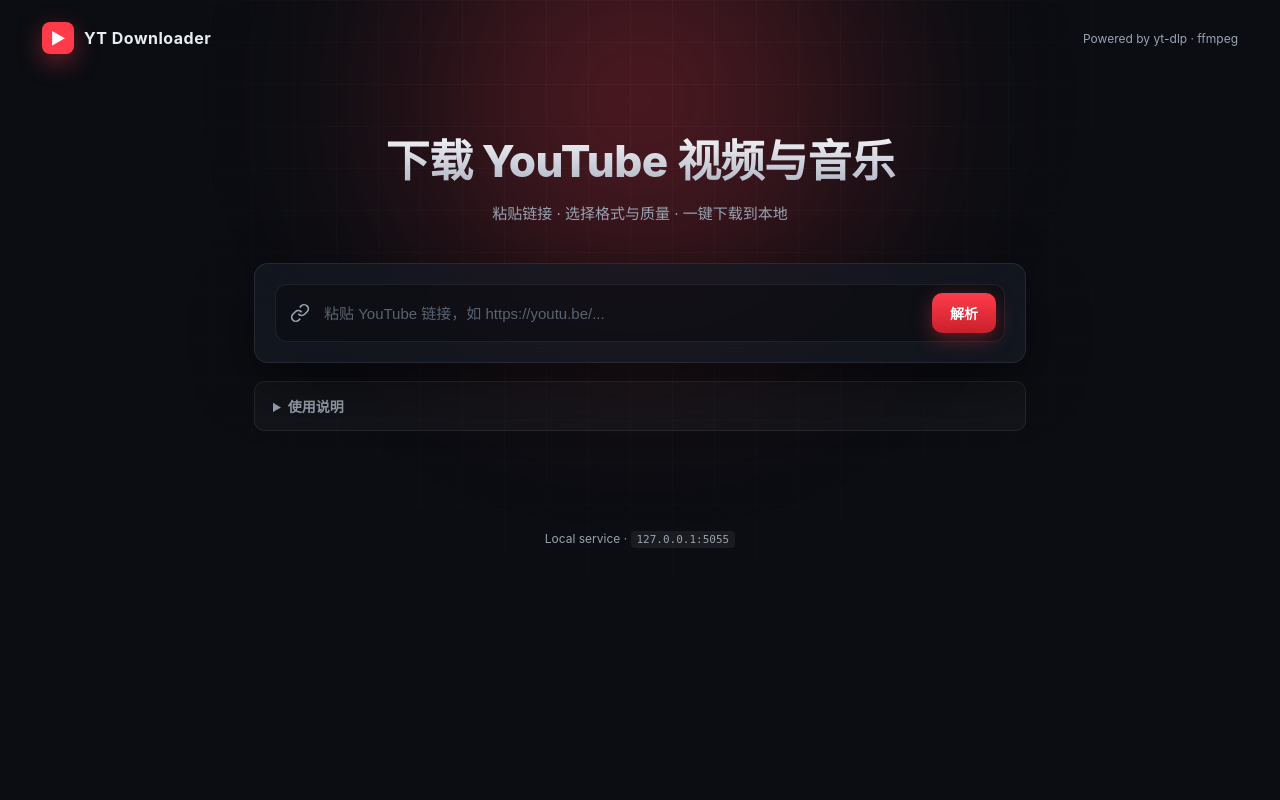
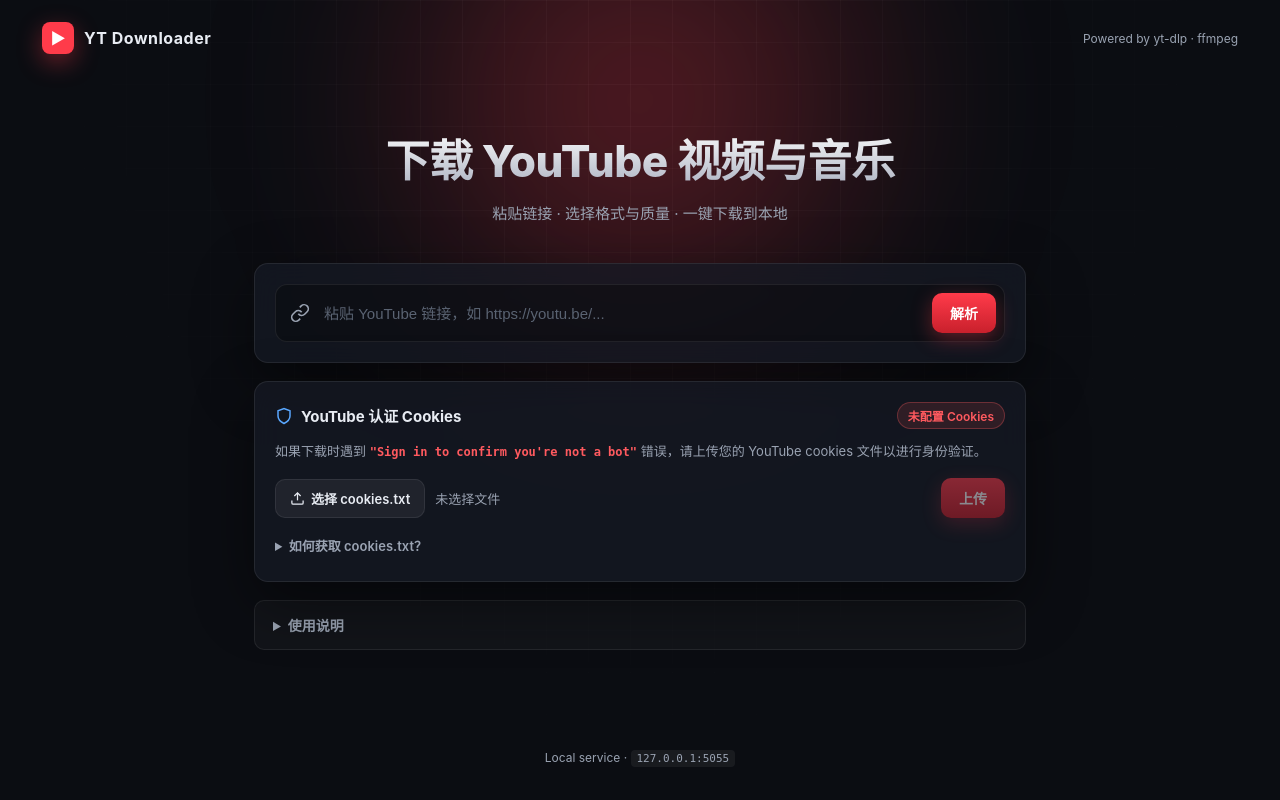
Before and after one commit to peyoba/YouTubedownload, a Flask app: page / in a window 1280 px wide. Run offline with Flask 3, Linux system fonts and the light colour scheme.

Commit message:
feat: add cookies upload endpoint and UI to bypass YouTube bot check

```diff
--- a/app.py
+++ b/app.py
@@ -6,7 +6,6 @@ import shutil
 import subprocess
 from pathlib import Path
 from threading import Thread, Lock
-
 from flask import Flask, render_template, request, jsonify, send_file, abort
 
 app = Flask(__name__)
@@ -14,6 +13,7 @@ app = Flask(__name__)
 BASE_DIR = Path(__file__).parent.resolve()
 DOWNLOAD_DIR = BASE_DIR / "downloads"
 DOWNLOAD_DIR.mkdir(exist_ok=True)
+COOKIES_FILE = BASE_DIR / "cookies.txt"
 
 # 优先使用系统 yt-dlp（通常是最新版本）
 YT_DLP = shutil.which("yt-dlp") or "yt-dlp"
@@ -55,15 +55,23 @@ YTDLP_COMMON_ARGS = [
 ]
 
 
+def cookies_args():
+    """Return --cookies flag args if cookies.txt exists, else empty list."""
+    if COOKIES_FILE.exists():
+        return ["--cookies", str(COOKIES_FILE)]
+    return []
+
+
 def yt_dlp_json(url):
     """调用 yt-dlp -J 获取视频元信息"""
     result = subprocess.run(
-        [YT_DLP, "-J", "--no-warnings", "--no-playlist"] + YTDLP_COMMON_ARGS + [url],
+        [YT_DLP, "-J", "--no-warnings", "--no-playlist"] + YTDLP_COMMON_ARGS + cookies_args() + [url],
         capture_output=True, text=True, timeout=60,
     )
     if result.returncode != 0:
         raise RuntimeError(result.stderr.strip() or "yt-dlp 解析失败")
     return json.loads(result.stdout)
+
 
 
 @app.route("/")
@@ -112,7 +120,7 @@ def run_download(task_id, url, fmt, quality):
         "--progress",
         "-o", out_tmpl,
         "--print-json",       # 结束时打印 JSON
-    ] + YTDLP_COMMON_ARGS
+    ] + YTDLP_COMMON_ARGS + cookies_args()
 
     if fmt == "mp3":
         q = str(quality) if str(quality).isdigit() else "192"
@@ -121,6 +129,7 @@ def run_download(task_id, url, fmt, quality):
             "-f", "bestaudio/best",
         ]
         final_ext = "mp3"
+
     else:
         if str(quality).isdigit():
             selector = (
@@ -276,6 +285,29 @@ def api_cleanup():
     return jsonify({"ok": True})
 
 
+@app.route("/api/upload-cookies", methods=["POST"])
+def api_upload_cookies():
+    if "cookies_file" not in request.files:
+        return jsonify({"error": "No file provided. Use field name 'cookies_file'."}), 400
+    f = request.files["cookies_file"]
+    if not f or f.filename == "":
+        return jsonify({"error": "Empty filename."}), 400
+    f.save(str(COOKIES_FILE))
+    return jsonify({"ok": True, "message": "Cookies uploaded successfully."})
+
+
+@app.route("/api/cookies-status")
+def api_cookies_status():
+    exists = COOKIES_FILE.exists()
+    if exists:
+        message = "Cookies file is present. YouTube requests will use authentication."
+    else:
+        message = "No cookies file found. Requests may be blocked by YouTube."
+    return jsonify({"cookies_present": exists, "message": message})
+
+
+
+
 if __name__ == "__main__":
     port = int(os.environ.get("PORT", 8000))
     host = os.environ.get("HOST", "0.0.0.0")
--- a/static/script.js
+++ b/static/script.js
@@ -240,6 +240,82 @@ function updateProgress(s) {
   else etaText.textContent = "—";
 }
 
+// ========== Cookies 管理 ==========
+const cookiesFileInput = $("cookiesFile");
+const cookiesFileName = $("cookiesFileName");
+const uploadCookiesBtn = $("uploadCookiesBtn");
+const cookiesMsg = $("cookiesMsg");
+const cookiesStatus = $("cookiesStatus");
+
+async function checkCookiesStatus() {
+  try {
+    const res = await fetch("/api/cookies-status");
+    const data = await res.json();
+    if (data.cookies_present) {
+      cookiesStatus.textContent = "✓ Cookies 已配置";
+      cookiesStatus.className = "cookies-status-badge cookies-status-ok";
+    } else {
+      cookiesStatus.textContent = "未配置 Cookies";
+      cookiesStatus.className = "cookies-status-badge cookies-status-missing";
+    }
+  } catch {
+    cookiesStatus.textContent = "状态未知";
+    cookiesStatus.className = "cookies-status-badge cookies-status-unknown";
+  }
+}
+
+cookiesFileInput.addEventListener("change", () => {
+  const file = cookiesFileInput.files[0];
+  if (file) {
+    cookiesFileName.textContent = file.name;
+    uploadCookiesBtn.disabled = false;
+  } else {
+    cookiesFileName.textContent = "未选择文件";
+    uploadCookiesBtn.disabled = true;
+  }
+  cookiesMsg.classList.add("hidden");
+  cookiesMsg.className = "cookies-msg hidden";
+});
+
+uploadCookiesBtn.addEventListener("click", async () => {
+  const file = cookiesFileInput.files[0];
+  if (!file) return;
+
+  uploadCookiesBtn.disabled = true;
+  uploadCookiesBtn.textContent = "上传中…";
+
+  const formData = new FormData();
+  formData.append("cookies_file", file);
+
+  try {
+    const res = await fetch("/api/upload-cookies", {
+      method: "POST",
+      body: formData,
+    });
+    const data = await res.json();
+    if (res.ok && data.ok) {
+      cookiesMsg.textContent = "✓ Cookies 上传成功！后续下载将自动使用身份验证。";
+      cookiesMsg.className = "cookies-msg success";
+      cookiesMsg.classList.remove("hidden");
+      checkCookiesStatus();
+    } else {
+      cookiesMsg.textContent = `上传失败：${data.error || "未知错误"}`;
+      cookiesMsg.className = "cookies-msg error";
+      cookiesMsg.classList.remove("hidden");
+    }
+  } catch (e) {
+    cookiesMsg.textContent = `上传出错：${e.message}`;
+    cookiesMsg.className = "cookies-msg error";
+    cookiesMsg.classList.remove("hidden");
+  } finally {
+    uploadCookiesBtn.disabled = false;
+    uploadCookiesBtn.textContent = "上传";
+  }
+});
+
+// 页面加载时检查 cookies 状态
+checkCookiesStatus();
+
 // ========== 事件绑定 ==========
 fetchBtn.addEventListener("click", fetchInfo);
 urlInput.addEventListener("keydown", (e) => {
--- a/static/style.css
+++ b/static/style.css
@@ -371,6 +371,147 @@ html, body {
   word-break: break-word;
 }
 
+/* Cookies card */
+.cookies-card {
+  padding: 20px;
+}
+.cookies-header {
+  display: flex;
+  align-items: center;
+  justify-content: space-between;
+  margin-bottom: 12px;
+  gap: 12px;
+}
+.cookies-title {
+  display: flex;
+  align-items: center;
+  gap: 8px;
+  font-weight: 700;
+  font-size: 15px;
+}
+.cookies-icon {
+  width: 18px;
+  height: 18px;
+  color: var(--accent);
+  flex-shrink: 0;
+}
+.cookies-status-badge {
+  font-size: 12px;
+  font-weight: 600;
+  padding: 4px 10px;
+  border-radius: 999px;
+  white-space: nowrap;
+}
+.cookies-status-ok {
+  background: rgba(44, 192, 125, 0.15);
+  color: var(--success);
+  border: 1px solid rgba(44, 192, 125, 0.3);
+}
+.cookies-status-missing {
+  background: rgba(255, 90, 95, 0.12);
+  color: var(--danger);
+  border: 1px solid rgba(255, 90, 95, 0.3);
+}
+.cookies-status-unknown {
+  background: rgba(255, 255, 255, 0.06);
+  color: var(--text-dim);
+  border: 1px solid var(--card-border);
+}
+.cookies-desc {
+  color: var(--text-dim);
+  font-size: 13px;
+  margin: 0 0 16px;
+  line-height: 1.6;
+}
+.cookies-desc strong {
+  color: var(--danger);
+  font-family: monospace;
+  font-size: 12px;
+}
+.cookies-upload-row {
+  display: flex;
+  align-items: center;
+  gap: 10px;
+  flex-wrap: wrap;
+  margin-bottom: 12px;
+}
+.file-label {
+  display: inline-flex;
+  align-items: center;
+  gap: 6px;
+  background: rgba(255, 255, 255, 0.06);
+  border: 1px solid var(--card-border);
+  color: var(--text);
+  font-size: 13px;
+  font-weight: 600;
+  padding: 9px 14px;
+  border-radius: 10px;
+  cursor: pointer;
+  transition: background .2s, border-color .2s;
+  white-space: nowrap;
+  font-family: inherit;
+}
+.file-label:hover {
+  background: rgba(255, 255, 255, 0.1);
+  border-color: rgba(255, 255, 255, 0.2);
+}
+.file-label svg {
+  width: 15px;
+  height: 15px;
+  flex-shrink: 0;
+}
+.file-name-display {
+  flex: 1;
+  font-size: 13px;
+  color: var(--text-dim);
+  overflow: hidden;
+  text-overflow: ellipsis;
+  white-space: nowrap;
+  min-width: 0;
+}
+.cookies-msg {
+  font-size: 13px;
+  padding: 9px 14px;
+  border-radius: 10px;
+  margin-bottom: 12px;
+}
+.cookies-msg.success {
+  background: rgba(44, 192, 125, 0.12);
+  border: 1px solid rgba(44, 192, 125, 0.3);
+  color: #5de8a8;
+}
+.cookies-msg.error {
+  background: rgba(255, 90, 95, 0.1);
+  border: 1px solid rgba(255, 90, 95, 0.3);
+  color: #ff9ca0;
+}
+.cookies-help {
+  margin-top: 4px;
+}
+.cookies-help summary {
+  cursor: pointer;
+  font-size: 13px;
+  font-weight: 600;
+  color: var(--text-dim);
+  padding: 6px 0;
+}
+.cookies-help summary:hover { color: var(--text); }
+.cookies-help ul {
+  margin: 10px 0 0;
+  padding-left: 20px;
+  color: var(--text-dim);
+  font-size: 13px;
+  line-height: 1.8;
+}
+.cookies-help code {
+  background: rgba(255, 255, 255, 0.08);
+  padding: 2px 6px;
+  border-radius: 4px;
+  font-size: 12px;
+  color: var(--accent);
+  word-break: break-all;
+}
+
 /* FAQ */
 .faq details {
   background: rgba(255,255,255,0.03);
--- a/templates/index.html
+++ b/templates/index.html
@@ -97,6 +97,37 @@
       <div id="errorBox" class="error-box hidden"></div>
     </section>
 
+    <section class="card cookies-card">
+      <div class="cookies-header">
+        <div class="cookies-title">
+          <svg viewBox="0 0 24 24" fill="none" stroke="currentColor" stroke-width="2" class="cookies-icon"><path d="M12 22s8-4 8-10V5l-8-3-8 3v7c0 6 8 10 8 10z"/></svg>
+          <span>YouTube 认证 Cookies</span>
+        </div>
+        <div id="cookiesStatus" class="cookies-status-badge cookies-status-unknown">检测中…</div>
+      </div>
+      <p class="cookies-desc">
+        如果下载时遇到 <strong>"Sign in to confirm you're not a bot"</strong> 错误，请上传您的 YouTube cookies 文件以进行身份验证。
+      </p>
+      <div class="cookies-upload-row">
+        <label class="file-label" for="cookiesFile">
+          <svg viewBox="0 0 24 24" fill="none" stroke="currentColor" stroke-width="2"><path d="M21 15v4a2 2 0 0 1-2 2H5a2 2 0 0 1-2-2v-4"/><polyline points="17 8 12 3 7 8"/><line x1="12" y1="3" x2="12" y2="15"/></svg>
+          选择 cookies.txt
+        </label>
+        <input id="cookiesFile" type="file" accept=".txt" class="hidden" />
+        <span id="cookiesFileName" class="file-name-display">未选择文件</span>
+        <button id="uploadCookiesBtn" class="btn btn-primary" disabled>上传</button>
+      </div>
+      <div id="cookiesMsg" class="cookies-msg hidden"></div>
+      <details class="cookies-help">
+        <summary>如何获取 cookies.txt？</summary>
+        <ul>
+          <li>安装浏览器扩展 <strong>Get cookies.txt LOCALLY</strong>（Chrome / Firefox），在 YouTube 登录后导出 cookies.txt</li>
+          <li>或在本地运行：<code>yt-dlp --cookies-from-browser firefox https://www.youtube.com --skip-download</code>，生成的 cookies.txt 即可上传</li>
+          <li>上传后 cookies 将保存在服务器，所有后续下载请求均会自动使用</li>
+        </ul>
+      </details>
+    </section>
+
     <section class="faq">
       <details>
         <summary>使用说明</summary>
```
